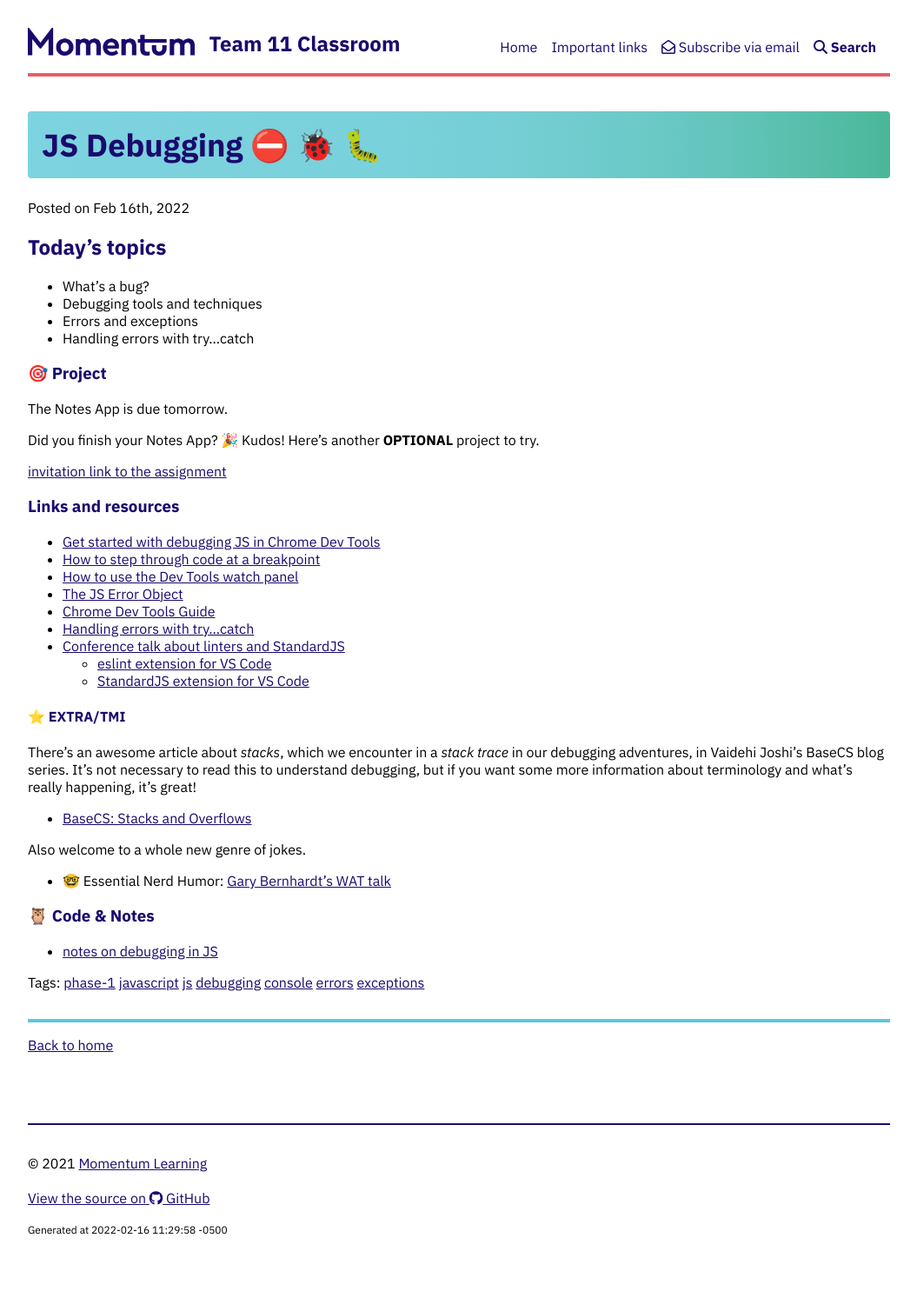
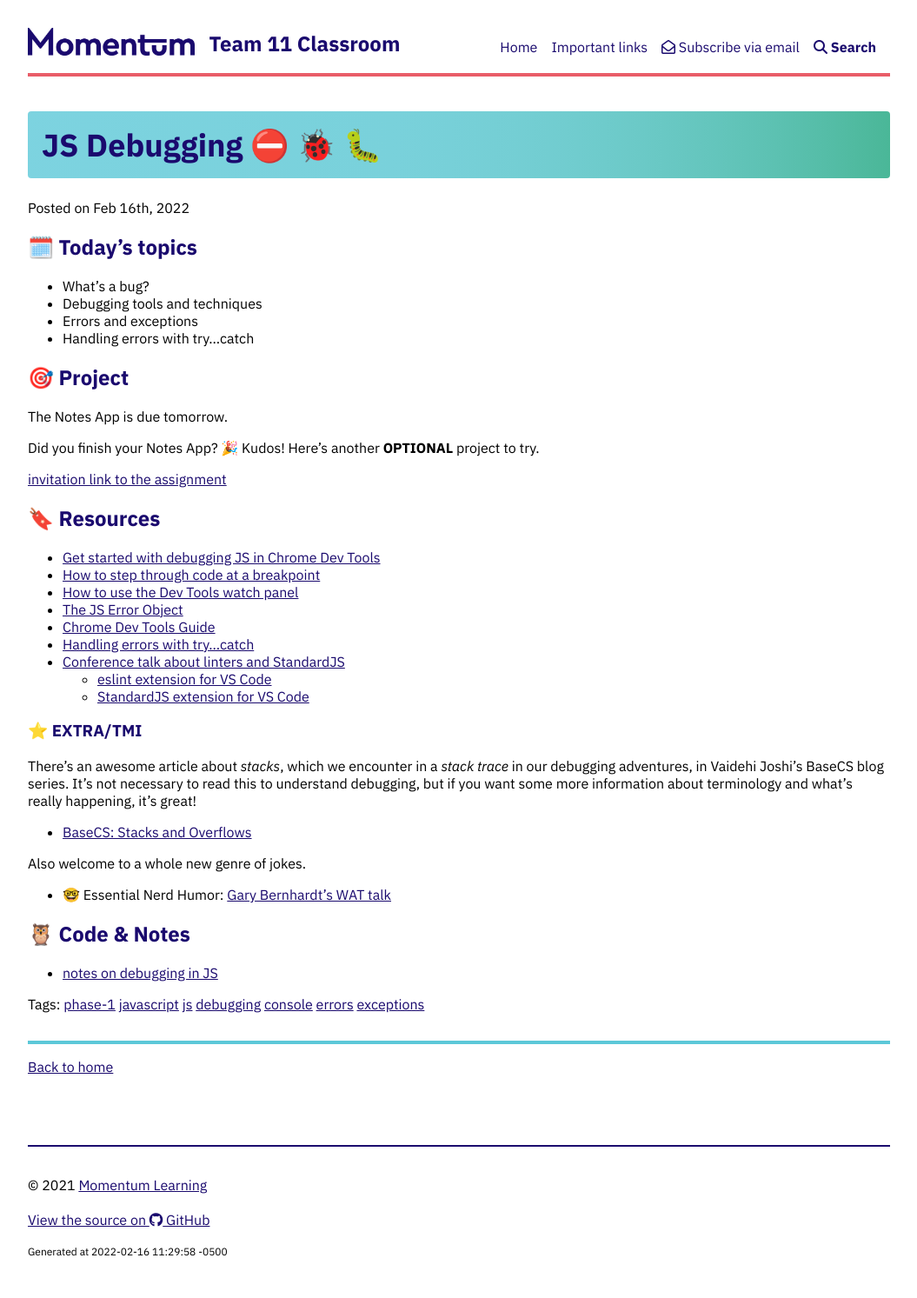
Before and after one commit to Momentum-Team-15/momentum-team-15.github.io, a Jekyll site: the page built from _posts/2022-02-16-js-debugging.md, in a window 1280 px wide. Shown: the whole page at 87% size, without its empty margins (112-1167 px from the left). Built offline with Jekyll 4.4.1, drawn with Linux system fonts in a browser that asks for light colours; nearby versions of some CDN libraries; before the commit the page ends 1468 px from its top, so only the background shows below that.

Commit message:
Fix formatting

```diff
--- a/_posts/2022-02-16-js-debugging.md
+++ b/_posts/2022-02-16-js-debugging.md
@@ -4,14 +4,14 @@ title: JS Debugging ⛔ 🐞 🐛
 tags: phase-1 javascript js debugging console errors exceptions
 ---
 
-## Today's topics
+## 🗓️ Today's topics
 
 - What's a bug?
 - Debugging tools and techniques
 - Errors and exceptions
 - Handling errors with try...catch
 
-### 🎯 Project
+## 🎯 Project
 
 The Notes App is due tomorrow.
 
@@ -20,7 +20,7 @@ Did you finish your Notes App? 🎉 Kudos! Here's another **OPTIONAL** project t
 [invitation link to the assignment](https://classroom.github.com/a/qpQp7s32)
 
 
-### Links and resources
+## 🔖 Resources
 
 - [Get started with debugging JS in Chrome Dev Tools](https://developers.google.com/web/tools/chrome-devtools/javascript)
 - [How to step through code at a breakpoint](https://developers.google.com/web/tools/chrome-devtools/javascript/reference#stepping)
@@ -32,7 +32,7 @@ Did you finish your Notes App? 🎉 Kudos! Here's another **OPTIONAL** project t
   - [eslint extension for VS Code](https://marketplace.visualstudio.com/items?itemName=dbaeumer.vscode-eslint)
   - [StandardJS extension for VS Code](https://marketplace.visualstudio.com/items?itemName=chenxsan.vscode-standardjs)
 
-#### ⭐️ EXTRA/TMI
+### ⭐️ EXTRA/TMI
 
 There's an awesome article about _stacks_, which we encounter in a _stack trace_ in our debugging adventures, in Vaidehi Joshi's BaseCS blog series. It's not necessary to read this to understand debugging, but if you want some more information about terminology and what's really happening, it's great!
 
@@ -42,6 +42,6 @@ Also welcome to a whole new genre of jokes.
 
 - 🤓 Essential Nerd Humor: [Gary Bernhardt's WAT talk](https://www.destroyallsoftware.com/talks/wat)
 
-### 🦉 Code & Notes
+## 🦉 Code & Notes
 
 - [notes on debugging in JS](https://github.com/Momentum-Team-11/notes/blob/main/js-debugging.md)
```
